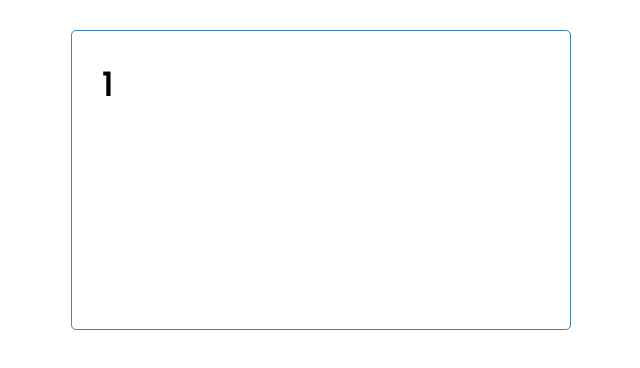
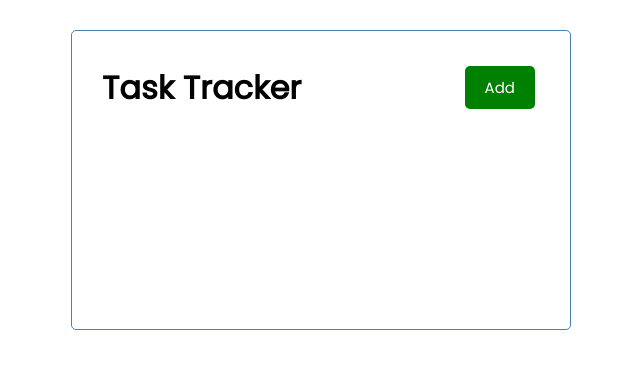
Before and after one commit to ThomasStrong/react-tasker, a React (Create React App) app: page / in a window 1280 px wide. Shown: the top 368 px of the page, without its empty margins (319-959 px from the left). Built offline with nearby package versions, Linux system fonts and the light colour scheme.

Commit message:
Created Button comp, added to header

```diff
--- a/src/App.js
+++ b/src/App.js
@@ -3,7 +3,7 @@ import Header from "./components/Header";
 function App() {
   return (
     <div className="container">
-      <Header title={1} />
+      <Header />
     </div>
   );
 }
--- /dev/null
+++ b/src/components/Button.js
@@ -0,0 +1,25 @@
+import PropTypes from "prop-types";
+
+const Button = ({ color, text, onClick }) => {
+  return (
+    <button
+      onClick={onClick}
+      style={{ backgroundColor: color }}
+      className="btn"
+    >
+      {text}
+    </button>
+  );
+};
+
+Button.defaultProps = {
+  color: "steelblue",
+};
+
+Button.propTypes = {
+  text: PropTypes.string,
+  color: PropTypes.string,
+  onClick: PropTypes.func,
+};
+
+export default Button;
--- a/src/components/Header.js
+++ b/src/components/Header.js
@@ -1,9 +1,15 @@
 import PropTypes from "prop-types";
+import Button from "./Button";
 
 const Header = ({ title }) => {
+  const onClick = () => {
+    console.log("Click");
+  };
+
   return (
-    <header>
+    <header className="header">
       <h1>{title}</h1>
+      <Button color="green" text="Add" onClick={onClick} />
     </header>
   );
 };
```
